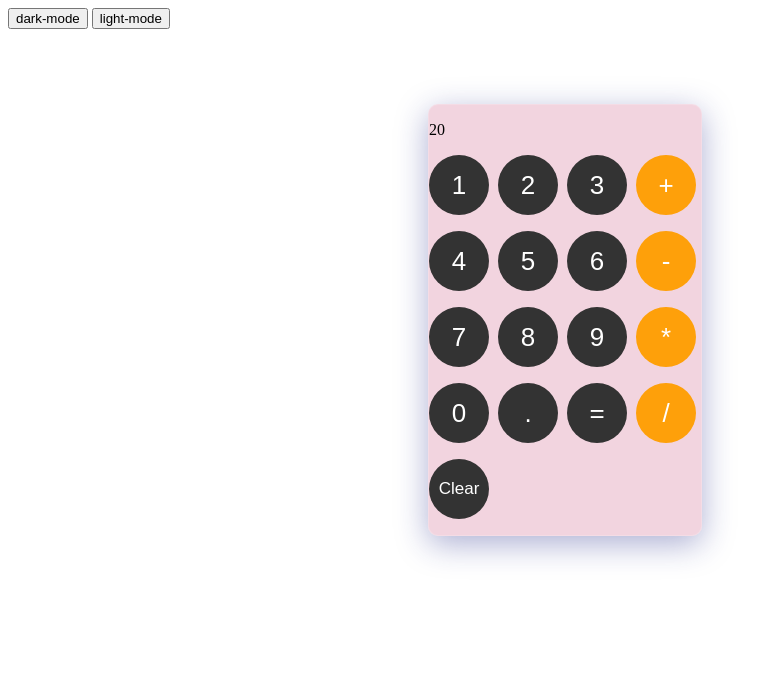
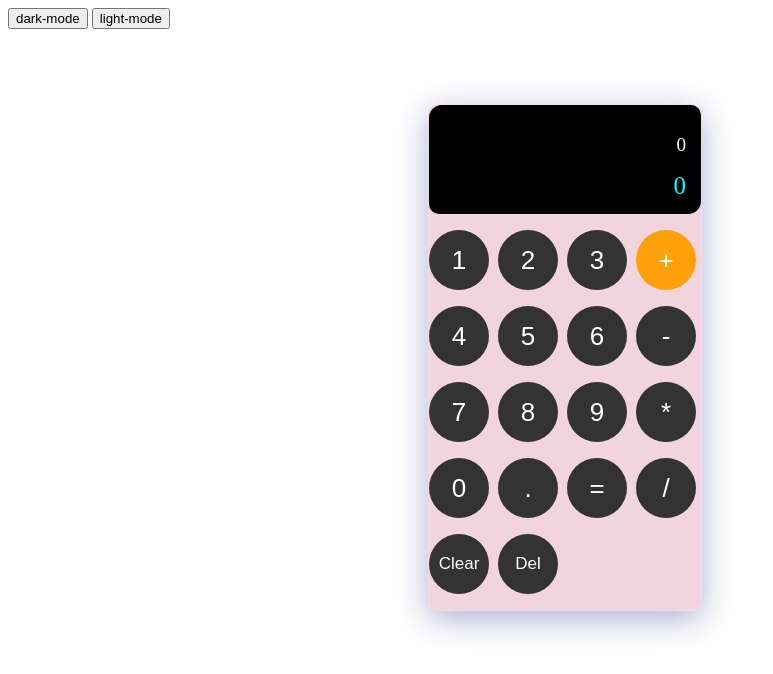
Before and after one commit to Torn2code/BerryCalculatorJS, a plain HTML site: page index.html in a window 1280 px wide. Shown: the whole page, without its empty margins (0-773 px from the left). Drawn offline with Linux system fonts and the light colour scheme.

Commit message:
new project

```diff
--- a/app.js
+++ b/app.js
@@ -1,22 +1,26 @@
-let calculation = ''; // Declare calculation variable
+var calculation = ''; // Initialize the calculation variable
 
 // Function to update calculation and log it
 function updateCalculation(value) {
   calculation += value;
-  console.log(calculation);
+  document.getElementById("calculation-display").innerText = calculation;
 }
 
+// Function to calculate the result
+function calculateResult() {
+  try {
+    calculation = eval(calculation);
+    calculation = Math.round(calculation * 100) / 100; // Round to two decimal places
+    document.getElementById('result-display').textContent = calculation;
+  } catch (error) {
+    document.getElementById('result-display').innerText = 'Error';
+    calculation = '';
+  }
+}
 
-
-
-  calculation = eval(calculation);
-  console.log(calculation);
-
-
-  const modeToggle = document.getElementById('mode-toggle');
-  const body = document.body;
-
-   modeToggle.addEventListener('click', () => {
-  body.classList.toggle('dark-mode');
-  body.classList.toggle('light-mode');
- });
+// Function to clear the display
+function clearDisplay() {
+  calculation = '';
+  document.getElementById("calculation-display").innerText = '';
+  document.getElementById('result-display').textContent = '0';
+}
--- a/index.html
+++ b/index.html
@@ -4,7 +4,8 @@
   <meta charset="UTF-8">
   <meta name="viewport" content="width=device-width, initial-scale=1.0">
   <link rel="stylesheet" href="main.css">
-  <link rel="stylesheet" href="app.js">
+  <script src="app.js"></script>
+
   <title>Calculator</title>
 </head>
 
@@ -14,118 +15,82 @@
  <button id="mode-toggle" class="dark-mode">dark-mode</button>
    <button class="light-mode">light-mode</button>
 
+
+
 <div class="whole-page">
-    <p>
-      20
-    </p>
+
+    <div class="display">
+
+      <p class="calculation-display" id="calculation-display">0</p>
+
+      <p class="result-display" id="result-display">
+        0
+      </p>
+
+    </div>
 
     <p>
 
-        <button class="num-but" onclick="
-        calculation += '1';
-        console.log(calculation);
-        ">1</button>
+      <button class="num-but" onclick="updateCalculation('1');">1</button>
 
 
-      <button class="num-but" onclick="
-      calculation += '2';
-      console.log(calculation);
-      "
-      >2</button>
+      <button class="num-but" onclick="updateCalculation('2');">2</button>
 
 
-      <button class="num-but" onclick="
-      calculation += '3';
-      console.log(calculation);
-     ">3</button>
+      <button class="num-but" onclick="updateCalculation('3');">3</button>
 
 
-      <button class="Orange-button" onclick="
-      calculation += ' + '
-      console.log(calculation);
-      "
-
-      >+</button>
-    </p>
-
-    <p>
-
-      <button class="num-but" onclick="
-        calculation += '4'
-        console.log(calculation);
-        ">4</button>
-
-      <button class="num-but" onclick="
-      calculation += '5'
-      console.log(calculation);
-      ">5</button>
-
-      <button class="num-but" onclick="
-      calculation += '6'
-      console.log (calculation);
-      ">6</button>
-
-      <button class="Orange-button" onclick="
-      calculation += ' - ';
-      console.log(calculation);
-      ">-</button>
+      <button class="Orange-button" onclick="updateCalculation(' + ');">+</button>
 
     </p>
 
     <p>
 
-      <button class="num-but" onclick="
-        calculation += '7';
-        console.log(calculation);
-        ">7</button>
+      <button class="num-but" onclick="updateCalculation('4');">4</button>
 
-      <button class="num-but" onclick="
-      calculation += '8';
-      console.log(calculation);
-      ">8</button>
+      <button class="num-but" onclick="updateCalculation('5');">5</button>
 
-      <button class="num-but" onclick="
-      calculation += '9';
-      console.log(calculation);
-      ">9</button>
+      <button class="num-but" onclick="updateCalculation('6');">6</button>
 
-      <button class="Orange-button" onclick="
-      calculation += ' * '
-      console.log(calculation)
-      ">*</button>
+      <button class="num-but" onclick="updateCalculation(' - ');">-</button>
+
 
     </p>
 
     <p>
 
-      <button class="num-but" onclick="
-        calculation += '0';
-        console.log(calculation);
-        ">0</button>
+      <button class="num-but" onclick="updateCalculation('7');">7</button>
 
-      <button class="num-but" onclick="
-      calculation += '.';
-      console.log(calculation);
-      ">.</button>
 
-      <button class="num-but" onclick="
-      calculation = eval(calculation);
-      console.log(calculation);
-      ">=</button>
+      <button class="num-but" onclick="updateCalculation('8');">8</button>
 
-      <button class="Orange-button" onclick="
-      calculation += ' / '
-      console.log(calculation)
-      ">/</button>
+
+      <button class="num-but" onclick="updateCalculation('9');">9</button>
+
+      <button class="num-but" onclick="updateCalculation(' * ');">*</button>
+
+
+    </p>
+
+    <p>
+
+      <button class="num-but" onclick="updateCalculation('0');">0</button>
+
+      <button class="num-but" onclick="updateCalculation('.');">.</button>
+
+      <button class="num-but" onclick="calculateResult();">=</button>
+
+
+      <button class="num-but" onclick="updateCalculation(' / ');">/</button>
+
 
     </p>
 
 
     <p>
-    <button class="clear-button" onclick="
-      calculation = '';
-      console.log(calculation);
-      ">Clear</button>
+    <button class="clear-button" onclick="clearDisplay()">Clear</button>
+
+      <button class="Del-button">Del</button>
 
     </p>
 
--- a/main.css
+++ b/main.css
@@ -51,6 +51,18 @@
   margin-right: 5px;
 }
 
+.Del-button {
+  font-size: 17px;
+  color: white;
+  background-color: rgb(51, 51, 51);
+  height: 60px;
+  width: 60px;
+  border-radius: 60px;
+  border: none;
+  cursor: pointer;
+  margin-right: 5px;
+}
+
 .mode-toggle {
   font-family: Arial, sans-serif;
   background-color: var(--background-color);
@@ -69,3 +81,39 @@
   --background-color: #fff;
   --text-color: #333;
 }
+
+.display {
+  background-color: black;
+  border: 20px;
+  border-radius: 13px 10px;
+  margin-bottom: 16px;
+  text-align: right;
+  padding-right: 15px;
+  padding-bottom: 0.7em;
+  height: 5em;
+  font-size: 1.2em;
+  font-weight: 400;
+  overflow: hidden;
+   /* padding-top: 2px;  */
+   /* margin-top: 0.2em;
+   */
+}
+
+.calculation-display{
+  padding-top: 10px;
+  height: 2em;
+  color: white;
+  font-size: 1em;
+  font-weight: 400;
+}
+
+.result-display{
+  color: aqua;
+  height: 5em;
+  font-weight: 500;
+  margin-top: -20px;
+  font-size: 1.3em;
+  white-space: nowrap;
+  overflow: hidden;
+  text-overflow: ellipsis;
+}
```
